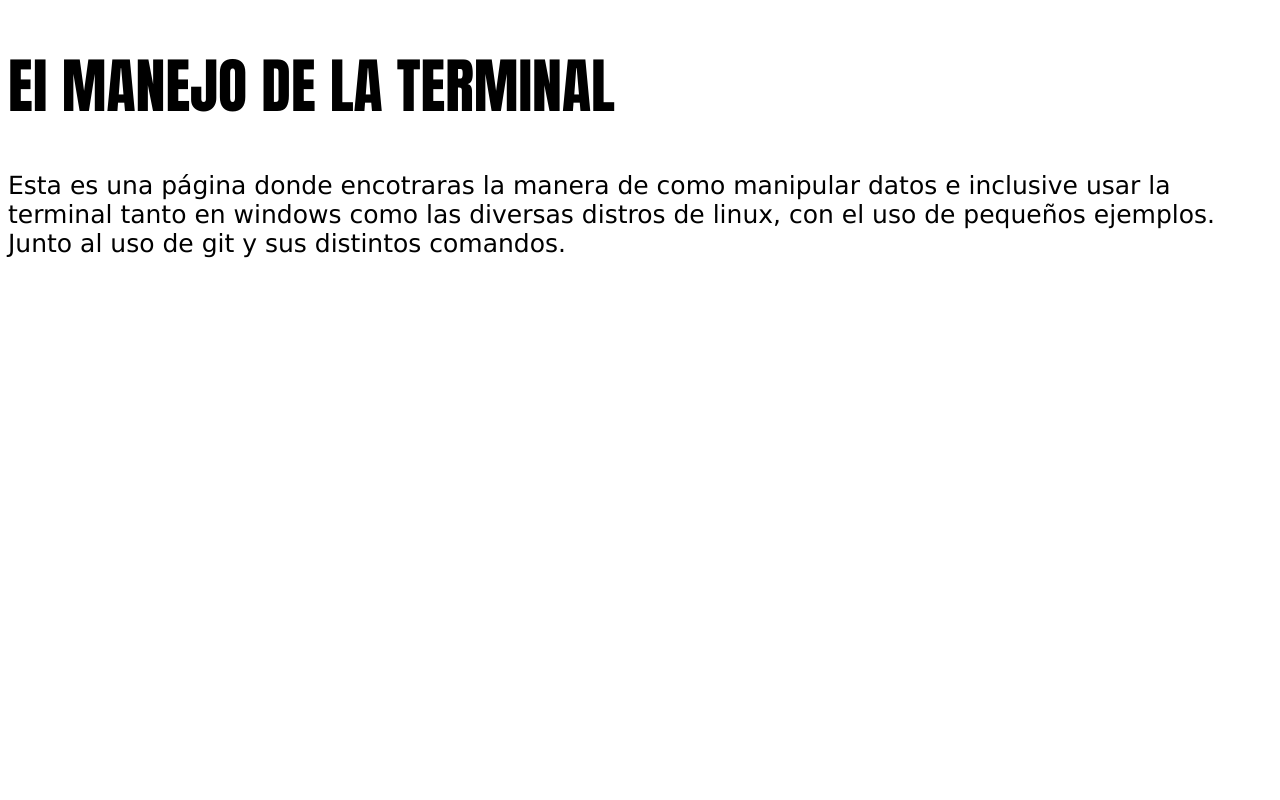
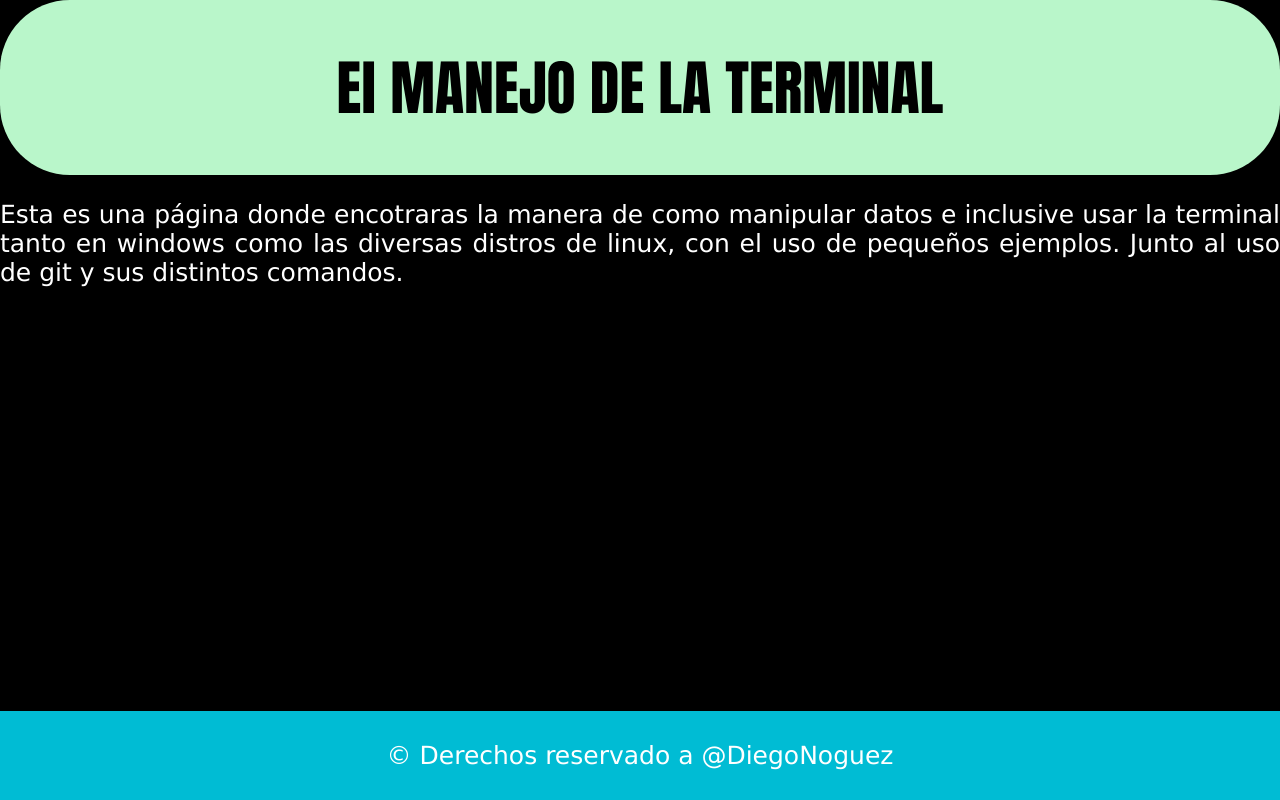
Before and after one commit to DiegoNoguez/ComandosLinuxWind, a plain HTML site: page index.html in a window 1280 px wide. Drawn offline with Linux system fonts and the light colour scheme.

Commit message:
Se empezo a agregar diseño mas aplio a la pagina y cambios menores en e los elementos

```diff
--- a/index.html
+++ b/index.html
@@ -10,14 +10,25 @@
     </head>
 
     <body>
-        <div class="contenerdor1">
-            <h1>El MANEJO DE LA TERMINAL</h1>
+        <div class="contenedorPrincipal">
+            <div class="contTitulo">
+                <h1>El MANEJO DE LA TERMINAL</h1>
+            </div>
             <p>Esta es una página donde encotraras la manera de como
                 manipular datos e inclusive usar la terminal tanto en
                 windows como las diversas distros de linux, con el uso de pequeños
                 ejemplos. Junto al uso de git y sus distintos comandos.
             </p>
+            <div>
+            </div>
+            <h2>Selecciona la plataforma de la que quieres aprender
+                el uso de la terminal
+            </h2>
         </div>
+        <footer class="footer">
+            <p class="pfooter">&copy; Derechos reservado a @DiegoNoguez
+            </p>
+        </footer>
     </body>
 
 </html>
--- a/styles/estiloIndex.css
+++ b/styles/estiloIndex.css
@@ -2,13 +2,45 @@
     font-family: Impact, Haettenschweiler, 'Arial Narrow Bold', sans-serif;
     font-size: 60px;
     font-style: unset;
+    text-align: center;
  }
  p {
     font-family: 'Lucida Sans', 'Lucida Sans Regular', 'Lucida Grande', 'Lucida Sans Unicode', Geneva, Verdana, sans-serif;
     font-size: 25px;
     font-style: initial;
+    color: #FFFFFF;
+    text-align: justify;
  }
- .contenedor1 {
-    display: flexbox;
+ .contTitulo {
+    display: flex;
+    align-items: flex-start;
+    justify-content: center;
+    border-radius: 70px;
+    width: 30;
+    background-color: #B9F6CA;
+    padding: 2px;
+ }
+body {
+   display: flex;
+   flex-direction: column;
+   background-color: #000000;
+   margin:0;
+   min-height: 100vh;
+}
 
- }
+.contenedorPrincipal {
+   flex: 1;
+   display: flex;
+   flex-direction: column;
+}
+
+.footer {
+   background-color: #00BCD4;
+   text-align: center;
+   padding: 5px;
+}
+
+.pfooter {
+   text-align: center;
+   color:#FFFFFF;
+}
```
